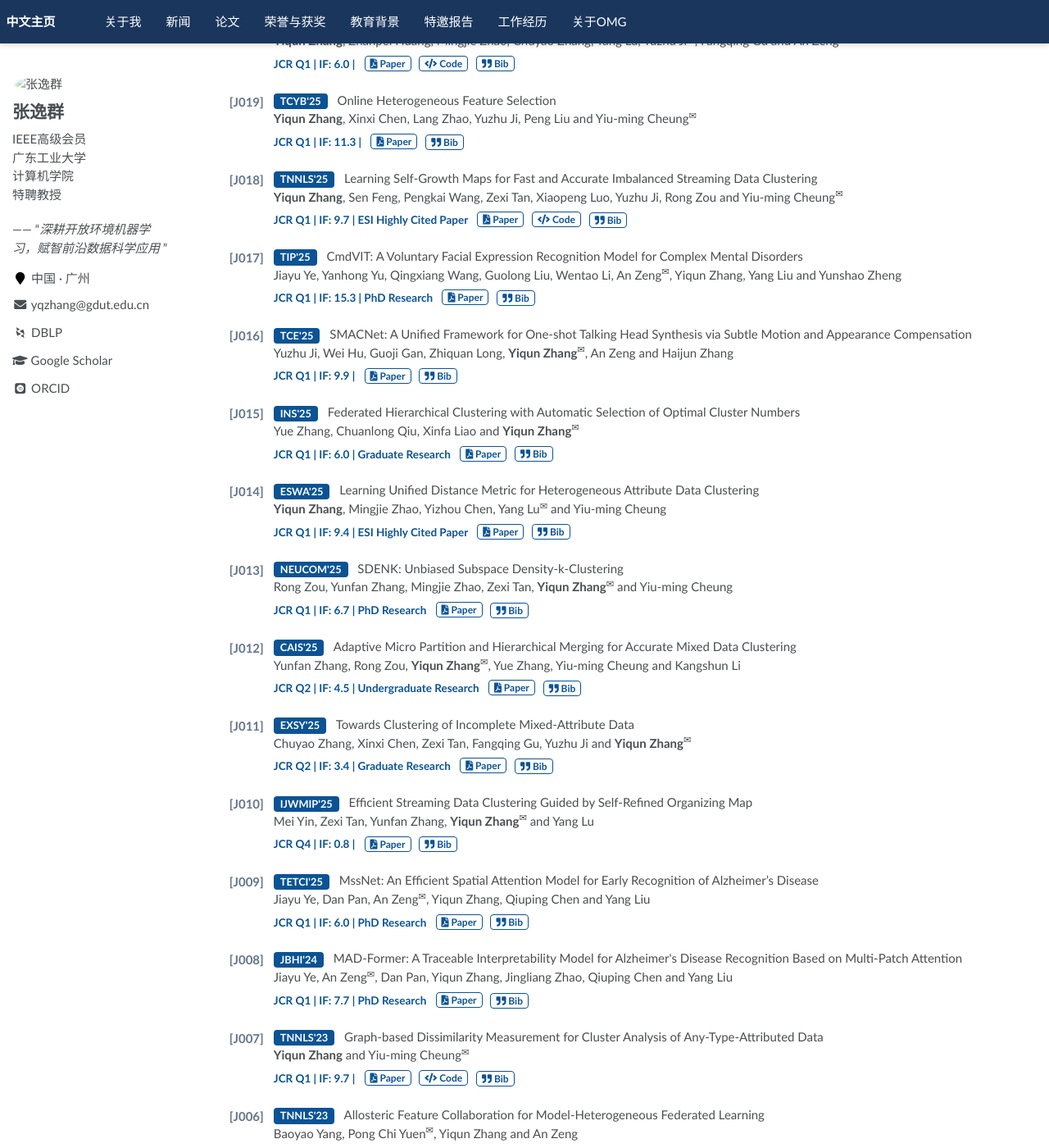
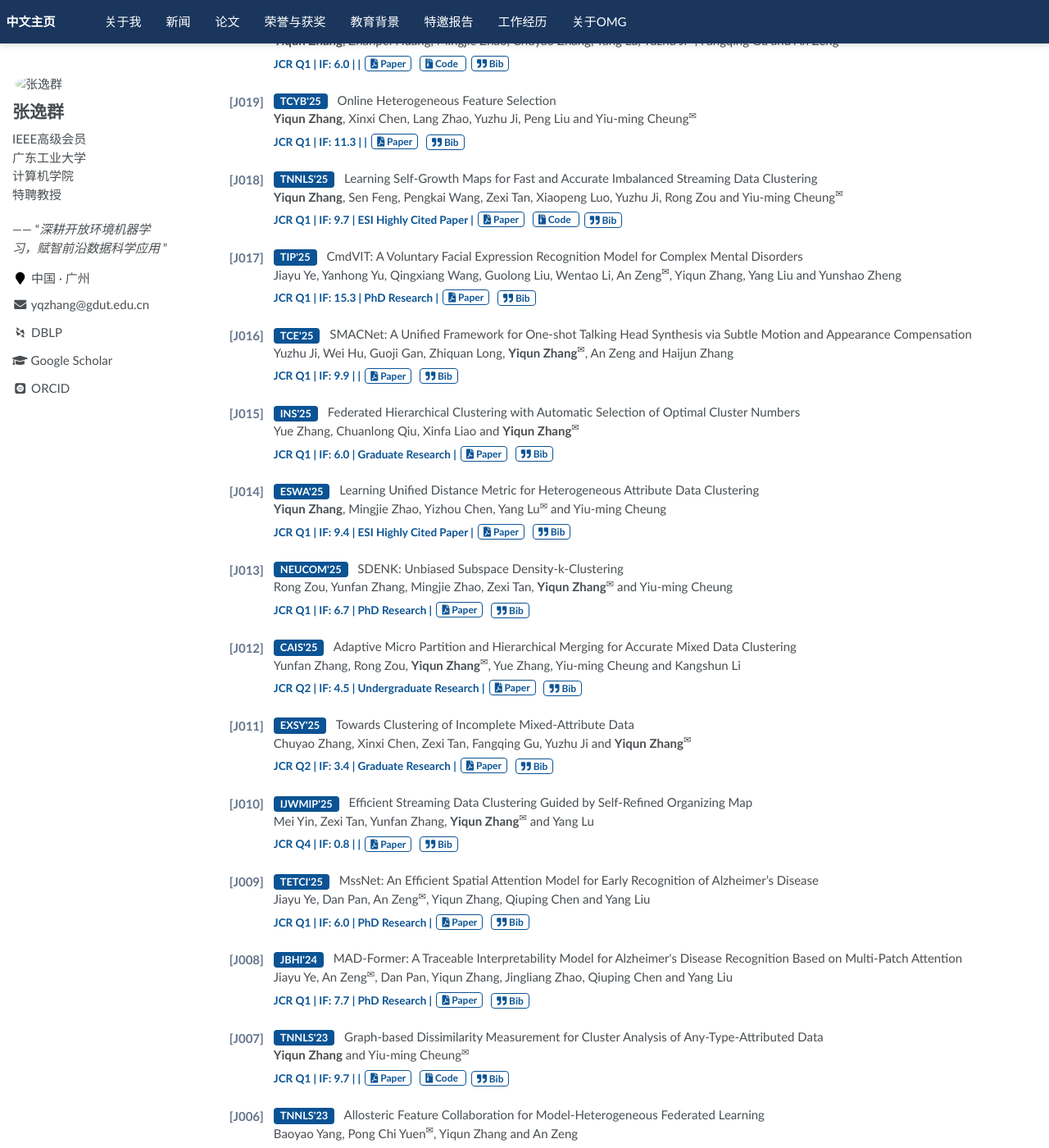
Before and after one commit to yqzhang-Zz/zh-publications, a Jekyll site: the page built from _pages/about.md, in a window 1280 px wide and 1400 px high, scrolled down 848 px. Shown: the whole window at 82% size. Built offline with Jekyll 4.4.1, drawn with Linux system fonts in a browser that asks for light colours; some web fonts are replaced; a script that is not in the unit is left out; comment, search, counter and statistics services are not loaded; some of the changed text lies outside the part shown.

Commit message:
Update about.md

```diff
--- a/_pages/about.md
+++ b/_pages/about.md
@@ -39,23 +39,34 @@ redirect_from:
     <div style="margin-top: 4px;">
       <span style="color: #0b5394; font-size: 0.9em; font-weight: bold; vertical-align: middle;">
         {% if site.data.journal_meta[paper.journal_key].jcr %}JCR {{ site.data.journal_meta[paper.journal_key].jcr }} | {% endif %}
-        {% if site.data.journal_meta[paper.journal_key].if %}IF: {{ site.data.journal_meta[paper.journal_key].if }}{% endif %}
-        {% if paper.tag %} | {{ paper.tag }}{% endif %}
+        {% if site.data.journal_meta[paper.journal_key].if %}IF: {{ site.data.journal_meta[paper.journal_key].if }} | {% endif %}
+        {% if paper.tag %}{{ paper.tag }} | {% endif %}
       </span>
 
       <!-- Paper 按钮 -->
-      <a href="{{ paper.link }}" target="_blank" style="color: #0b5394; border: 1px solid #0b5394; border-radius: 4px; padding: 1px 6px; text-decoration: none; font-weight: bold; font-size: 0.8em; white-space: nowrap; vertical-align: middle; margin-left: 8px;"><i class="fas fa-file-pdf"></i> Paper</a>
+      <a href="{{ paper.link }}" target="_blank" style="color: #0b5394; border: 1px solid #0b5394; border-radius: 4px; padding: 1px 6px; text-decoration: none; font-weight: bold; font-size: 0.8em; white-space: nowrap; vertical-align: middle; margin-left: 2px;"><i class="fas fa-file-pdf"></i> Paper</a>
 
-      <!-- Code 按钮 (按需自动生成) -->
+      <!-- 中文版 按钮 (专为 J022 等定制) -->
+      {% if paper.link_cn %}
+      <a href="{{ paper.link_cn }}" target="_blank" style="color: #0b5394; border: 1px solid #0b5394; border-radius: 4px; padding: 1px 6px; text-decoration: none; font-weight: bold; font-size: 0.8em; white-space: nowrap; vertical-align: middle; margin-left: 6px;"><i class="fas fa-language"></i> 中文版</a>
+      {% endif %}
+
+      <!-- Code 按钮 (自动判断图标: github vs archive) -->
       {% if paper.code %}
-      <a href="{{ paper.code }}" target="_blank" style="color: #0b5394; border: 1px solid #0b5394; border-radius: 4px; padding: 1px 6px; text-decoration: none; font-weight: bold; font-size: 0.8em; white-space: nowrap; vertical-align: middle; margin-left: 6px;"><i class="fas fa-code"></i> Code</a>
+      <a href="{{ paper.code }}" target="_blank" style="color: #0b5394; border: 1px solid #0b5394; border-radius: 4px; padding: 1px 6px; text-decoration: none; font-weight: bold; font-size: 0.8em; white-space: nowrap; vertical-align: middle; margin-left: 6px;">
+        {% if paper.code contains 'github.com' %}
+        <i class="fab fa-github"></i> Code
+        {% else %}
+        <i class="fas fa-file-archive"></i> Code
+        {% endif %}
+      </a>
       {% endif %}
 
       <!-- Bib 触发按钮 -->
       <button onclick="toggleBib('{{ paper.id }}')" style="color: #0b5394; background: none; border: 1px solid #0b5394; border-radius: 4px; padding: 1px 6px; font-weight: bold; font-size: 0.8em; white-space: nowrap; cursor: pointer; display: inline-block; font-family: inherit; vertical-align: middle; margin-left: 6px;"><i class="fas fa-quote-right"></i> Bib</button>
     </div>
 
-    <!-- 代码框：取消强制换行，采用原生水平滚动，完美保留纯正代码缩进 -->
+    <!-- 原生水平滚动的纯正代码框 -->
     <div id="bib-{{ paper.id }}" style="display: none; margin-top: 10px; position: relative; background: #f8fafc; border: 1px solid #e2e8f0; border-radius: 6px; padding: 12px; width: 100%; max-width: 650px; box-sizing: border-box; overflow-x: auto;">
       <button onclick="copyBib(this)" style="position: absolute; top: 6px; right: 6px; background: #ffffff; border: 1px solid #cbd5e1; padding: 2px 6px; border-radius: 4px; font-size: 0.75em; cursor: pointer; color: #475569; font-weight: bold; transition: all 0.2s; z-index: 10;">Copy</button>
       <pre style="margin: 0; font-size: 0.85em; font-family: 'Fira Code', 'JetBrains Mono', 'Consolas', 'Monaco', monospace; line-height: 1.6; color: #334155; white-space: pre; padding-top: 20px; padding-left: 10px; padding-bottom: 10px;">{{ paper.bib }}</pre>
```
